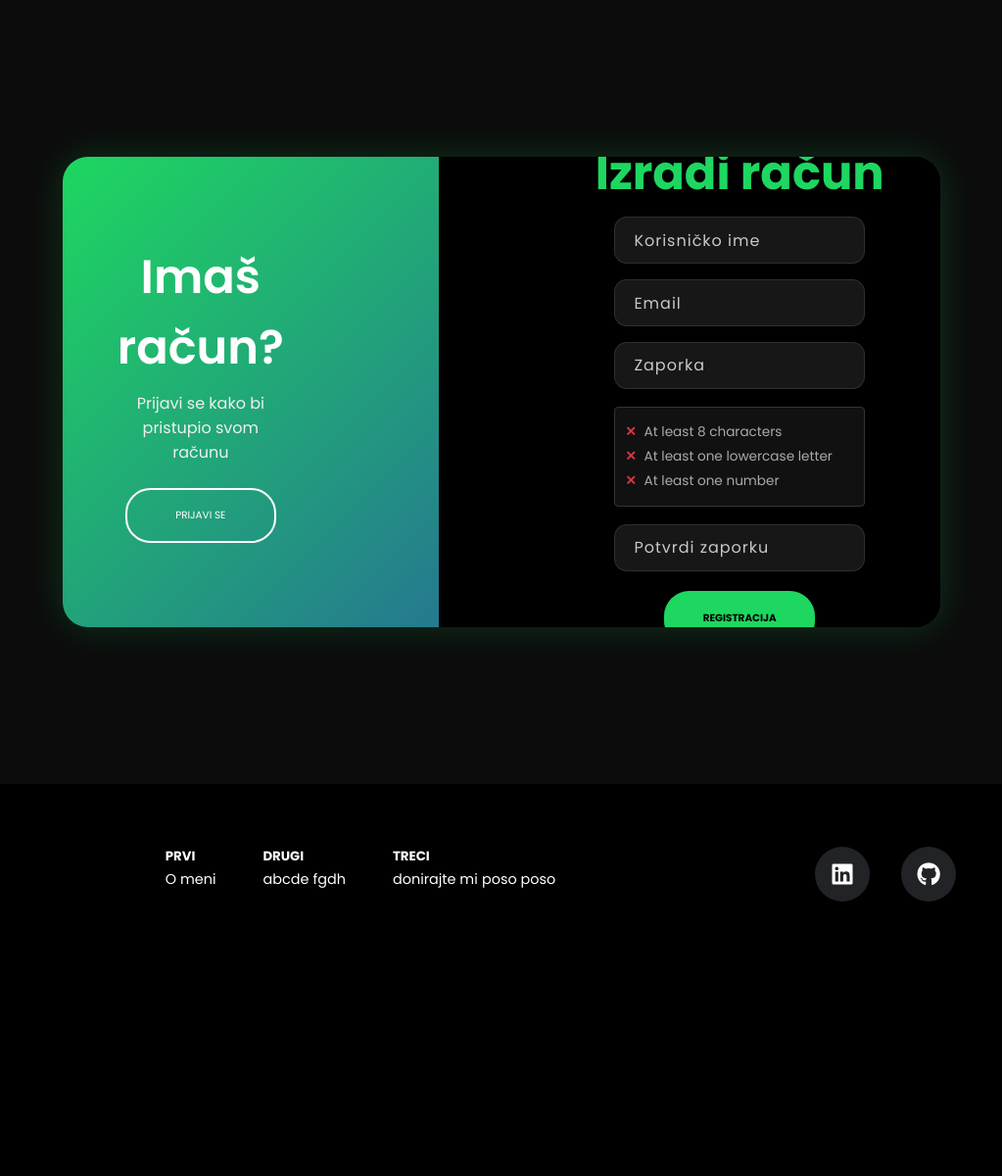
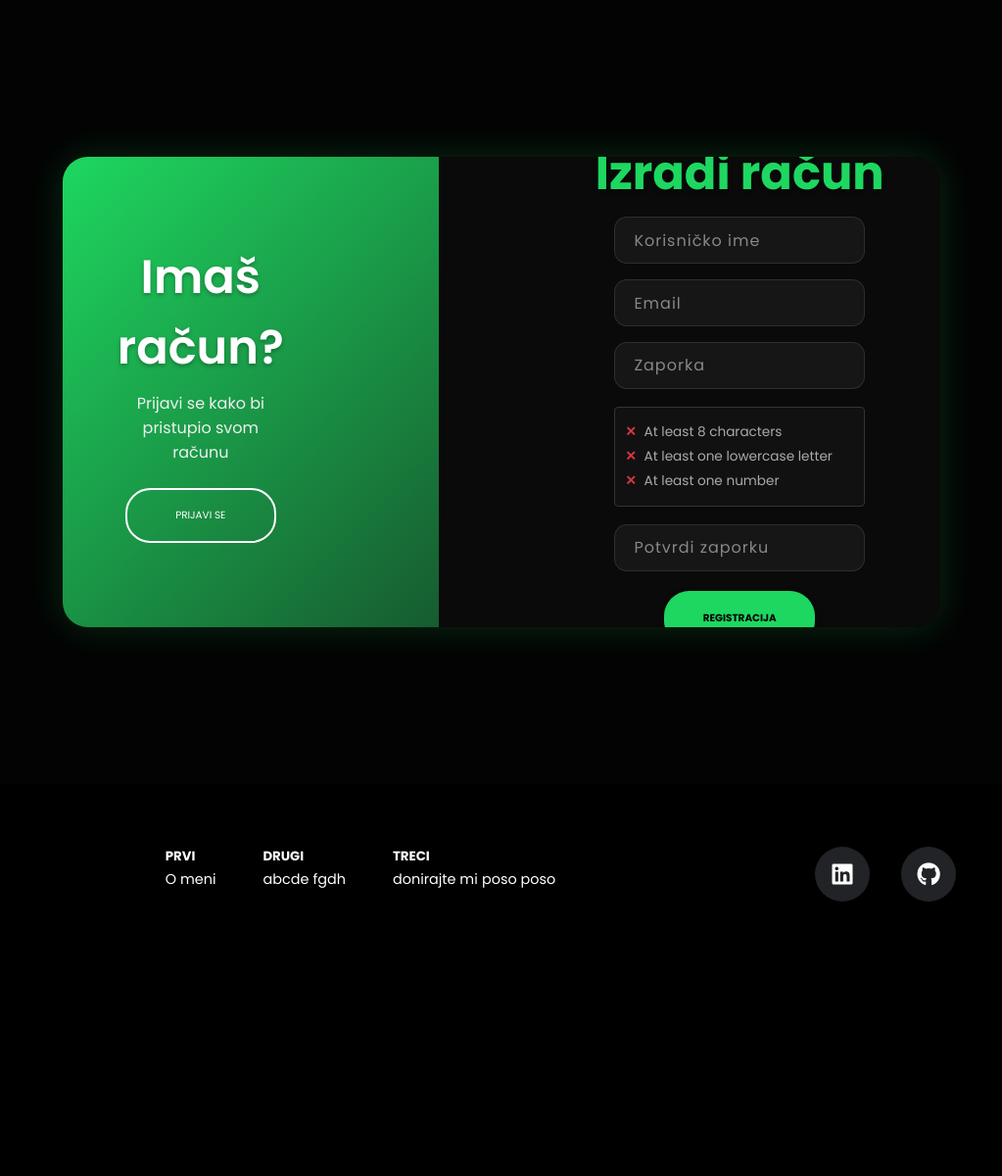
Before and after one commit to egi03/zavrsni, a Django app: template core/templates/core/register.html in a window 1280 px wide. Shown: the part 80-1280 px from the top of the page at 98% size, without its empty margins (128-1151 px from the left). Run offline with Django 3.2, Linux system fonts and the light colour scheme; the template is opened without the code that fills it, so the values that code supplies are empty.

Commit message:
Cahnge colors

```diff
--- a/core/static/styles/registration.css
+++ b/core/static/styles/registration.css
@@ -3,7 +3,7 @@
   --form-width: 70vw;
   --overlay-width: 30vw;
   --hard-green: #1ed760;
-  --light-blue: #96dbe2;
+  --light-green: #08fa5d;
   --padding: 4vw;
 }
 
@@ -19,7 +19,7 @@
 }
 
 .registration-page {
-  background-color: #00000059;
+  background-color: rgba(0, 0, 0, 0.85);
   color: #fff;
   font-family: 'Poppins', sans-serif;
   min-height: 100vh;
@@ -29,13 +29,12 @@
   flex-direction: column;
 }
 
-/* Overlay */
 .registration-page .overlay {
   position: absolute;
   width: 100%;
   height: 100%;
   z-index: 60;
-  background: linear-gradient(135deg, #1ed760, #2941ab);
+  background: linear-gradient(135deg, #1ed760, #121212);
   border-radius: 1vw;
   color: #fff;
   clip: rect(0, var(--overlay-width), var(--form-height), 0);
@@ -89,6 +88,7 @@
   font-size: 3rem;
   margin-bottom: 1vh;
   font-weight: 600;
+  text-shadow: 0 2px 4px rgba(0, 0, 0, 0.3);
 }
 
 .registration-page .overlay p {
@@ -97,7 +97,6 @@
   color: #f0f0f0;
 }
 
-/* Buttons */
 .registration-page .switch-button,
 .registration-page .control-button {
   cursor: pointer;
@@ -139,19 +138,20 @@
 
 .registration-page .control-button.up {
   background-color: #1ed760;
+  box-shadow: 0 4px 8px rgba(0, 0, 0, 0.2);
 }
 
 .registration-page .control-button.in {
-  background-color: var(--light-blue);
+  background-color: var(--light-green);
+  box-shadow: 0 4px 8px rgba(0, 0, 0, 0.2);
 }
 
-/* Forms */
 .registration-page .form {
   position: absolute;
   width: 100%;
   height: 100%;
   border-radius: 1vw;
-  background-color: #000;
+  background-color: #0a0a0a;
 }
 
 .registration-page .form .sign-in,
@@ -193,15 +193,17 @@
 }
 
 .registration-page .form .sign-in h1 {
-  color: var(--light-blue);
+  color: var(--light-green);
   font-size: 3rem;
   margin: 0;
+  text-shadow: 0 2px 4px rgba(0, 0, 0, 0.5);
 }
 
 .registration-page .form .sign-up h1 {
   color: var(--hard-green);
   font-size: 3rem;
   margin: 0;
+  text-shadow: 0 2px 4px rgba(0, 0, 0, 0.5);
 }
 
 .registration-page form {
@@ -217,7 +219,7 @@
   padding: 1.3vh 1.5vw;
   border: 1px solid rgba(255, 255, 255, 0.1);
   border-radius: 1vw;
-  background: rgba(255, 255, 255, 0.09);
+  background: rgba(255, 255, 255, 0.05);
   backdrop-filter: blur(0.4vh);
   color: #fff;
   font-size: 2vh;
@@ -226,7 +228,7 @@
 }
 
 .registration-page input::placeholder {
-  color: #cac8c8;
+  color: #888;
   letter-spacing: 1px;
 }
 
@@ -241,6 +243,7 @@
 
 .registration-page .forgot-password:hover {
   border-bottom: 1px solid #fff;
+  color: #fff;
 }
 
 /* Animations */
@@ -305,12 +308,6 @@
   100% { transform: translateY(0); opacity: 1; }
 }
 
-@keyframes slide-in {
-  0% { transform: translateY(2vh); opacity: 0; }
-  100% { transform: translateY(0); opacity: 1; }
-}
-
-/* Responsivness */
 @media (max-width: 768px) {
   :root {
     --form-height: 80vh;
```
